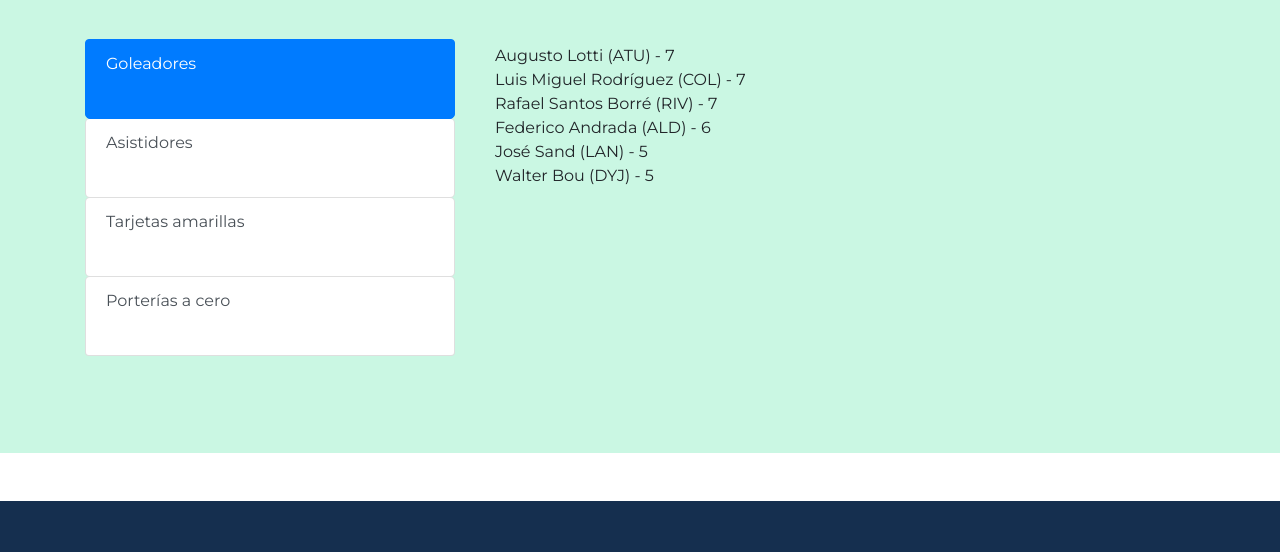
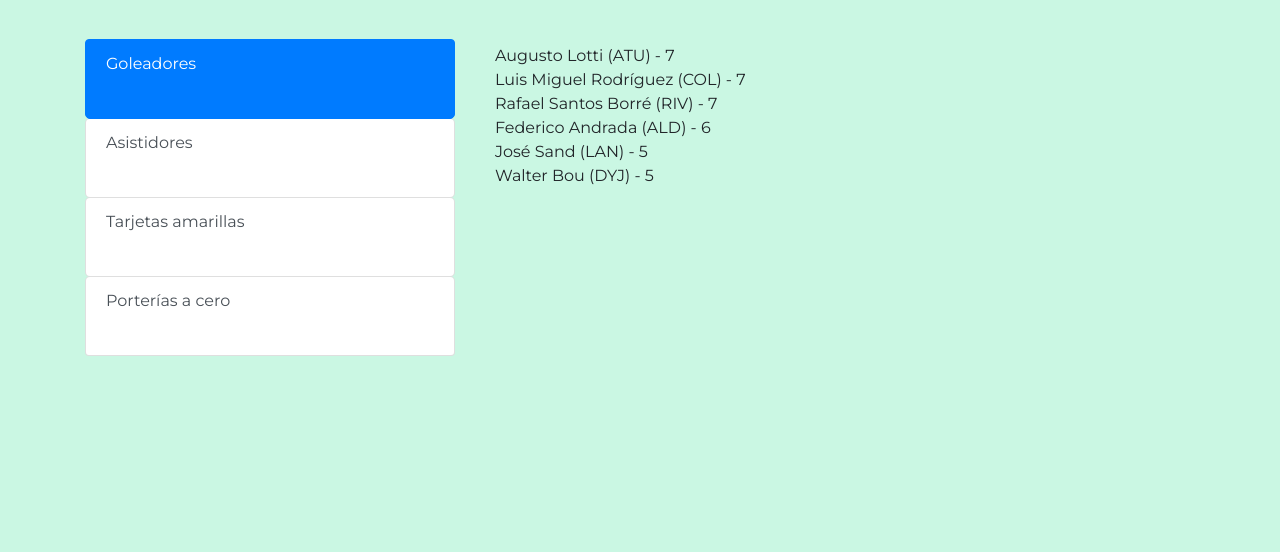
Before and after one commit to juancruzmilan/futbol-argentino, a website: page pages/estadisticas.html in a window 1280 px wide. Shown: the part 153-705 px from the top of the page. Drawn offline with nearby package versions, Linux system fonts and the light colour scheme.

Commit message:
mejorando estadisticas

```diff
--- a/estilos.scss
+++ b/estilos.scss
@@ -353,6 +353,9 @@ div p{
         padding-left: 10px;
     }
 
+    .estadisticas1{
+        height: 700px;
+    }
 
 
     /*estadisticas seleccion*/
```
Also changed, not shown: estilos.css, 1 other file.
